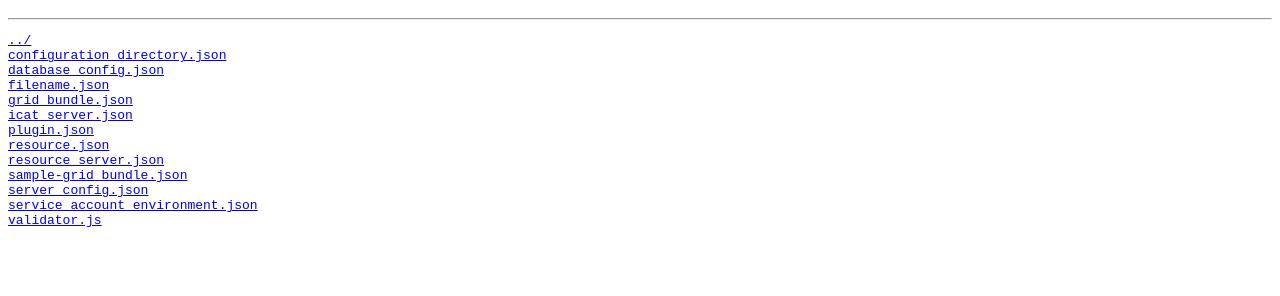
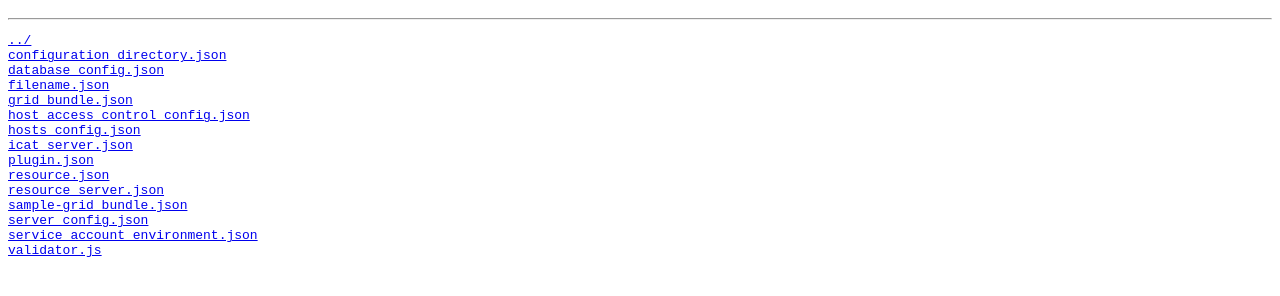
Before and after one commit to irods/schemas, a plain HTML site: page v1/index.html in a window 1280 px wide. Shown: the part 48-344 px from the top of the page. Drawn offline with Linux system fonts and the light colour scheme.

Commit message:
links to new files

```diff
--- a/v1/index.html
+++ b/v1/index.html
@@ -8,6 +8,8 @@
 <a href="database_config.json">database_config.json</a>
 <a href="filename.json">filename.json</a>
 <a href="grid_bundle.json">grid_bundle.json</a>
+<a href="host_access_control_config.json">host_access_control_config.json</a>
+<a href="hosts_config.json">hosts_config.json</a>
 <a href="icat_server.json">icat_server.json</a>
 <a href="plugin.json">plugin.json</a>
 <a href="resource.json">resource.json</a>
```
